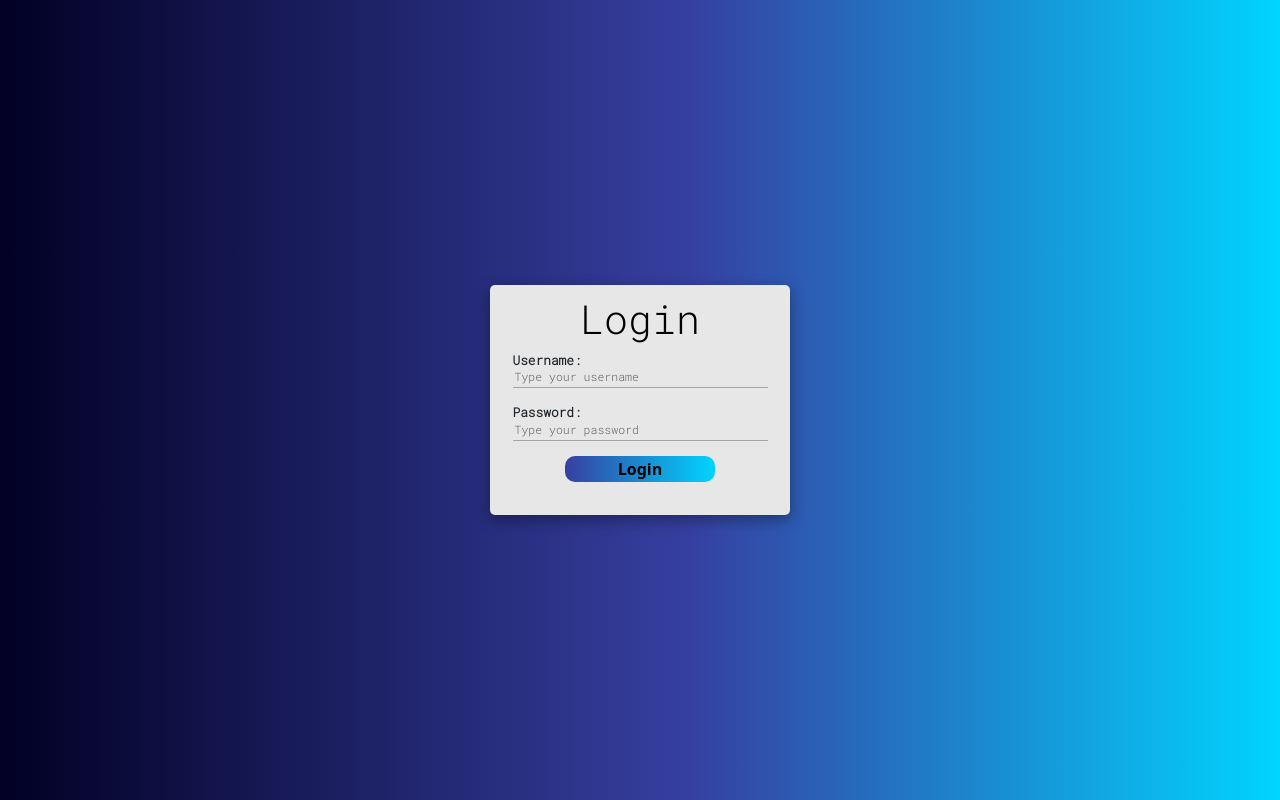
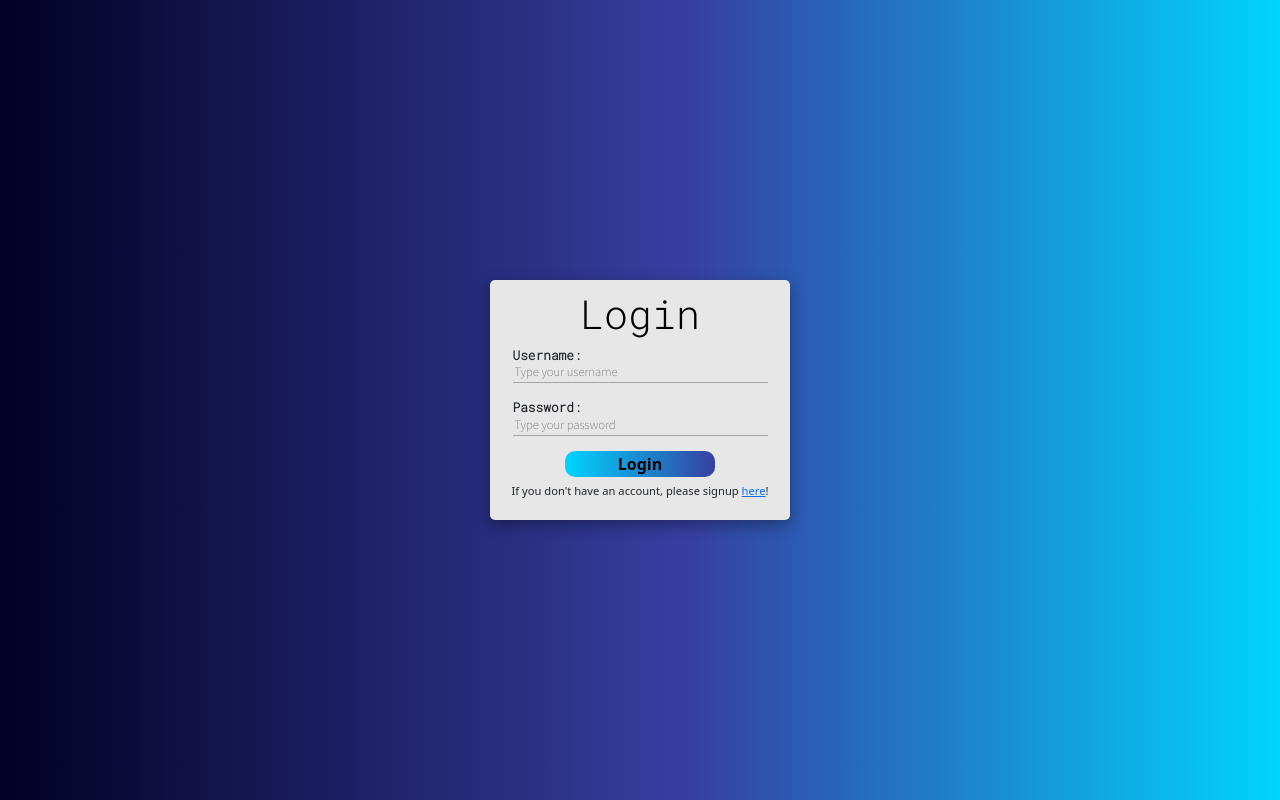
Before and after one commit to Isaac-r-Johnson/ChatE, a React (Create React App) app in the folder site/: page / in a window 1280 px wide. Built offline with nearby package versions, Linux system fonts and the light colour scheme.

Commit message:
Fix styling issues with login and signup page. Add signup redirect to login page.

```diff
--- a/site/public/index.html
+++ b/site/public/index.html
@@ -4,8 +4,11 @@
     <meta name="viewport" content="width=device-width, initial-scale=1.0">
     <link href="https://cdn.jsdelivr.net/npm/bootstrap@5.3.2/dist/css/bootstrap.min.css" rel="stylesheet" integrity="sha384-T3c6CoIi6uLrA9TneNEoa7RxnatzjcDSCmG1MXxSR1GAsXEV/Dwwykc2MPK8M2HN" crossorigin="anonymous">
     <link rel="preconnect" href="https://fonts.googleapis.com">
-<link rel="preconnect" href="https://fonts.gstatic.com" crossorigin>
-<link href="https://fonts.googleapis.com/css2?family=Roboto+Mono:wght@300&display=swap" rel="stylesheet">
+    <link rel="preconnect" href="https://fonts.gstatic.com" crossorigin>
+    <link href="https://fonts.googleapis.com/css2?family=Roboto+Mono:wght@300&display=swap" rel="stylesheet">
+    <link rel="preconnect" href="https://fonts.googleapis.com">
+    <link rel="preconnect" href="https://fonts.gstatic.com" crossorigin>
+    <link href="https://fonts.googleapis.com/css2?family=Noto+Sans+TC:wght@100&family=Roboto+Mono:wght@300&display=swap" rel="stylesheet">
     <link rel="stylesheet" href="style.css"/>
     <title>ChatE</title>
 </head>
--- a/site/public/style.css
+++ b/site/public/style.css
@@ -1,4 +1,4 @@
-/* Login Page */
+/* Login Page and SignUp Page */
 .login-page{
     background: rgb(2,0,36);
     background: linear-gradient(90deg, rgba(2,0,36,1) 0%, rgba(54,64,161,1) 54%, rgba(0,212,255,1) 100%);
@@ -16,7 +16,7 @@
 
 .login-form{
     width: 300px;
-    height: 230px;
+    height: 240px;
     background-color: #e7e7e7;
     border-radius: 5px;
     display: flex;
@@ -31,11 +31,16 @@
     font-family: 'Roboto Mono', monospace;
 }
 
-.login-form .form{
+.form{
     width: 100%;
     display: flex;
     flex-direction: column;
     align-items: center;
+}
+
+.form > p{
+    font-size: .7em;
+    margin-top: 6px;
 }
 
 .input{
@@ -68,7 +73,7 @@
     color: #636363;
     font-weight: 400;
     font-size: .9em;
-    font-family: 'Roboto Mono', monospace;
+    font-family: 'Noto Sans TC', sans-serif;
 }
 
 .input > input:focus {
@@ -83,17 +88,32 @@
     border: none;
     border-radius: 10px;
     background: rgb(2,0,36);
-    background: linear-gradient(90deg, rgba(2,0,36,1) 0%, rgba(54,64,161,1) 0%, rgba(0,212,255,1) 100%);
+    background: linear-gradient(-90deg, rgba(2,0,36,1) 0%, rgba(54,64,161,1) 0%, rgba(0,212,255,1) 100%);
     color: black;
     font-weight: 600;
 }
 
 .login-form .form > button:hover{
     background-color: rgb(2,0,36);
-    background: linear-gradient(-90deg, rgba(2,0,36,1) 0%, rgba(54,64,161,1) 0%, rgba(0,212,255,1) 100%);
+    background: linear-gradient(90deg, rgba(2,0,36,1) 0%, rgba(54,64,161,1) 0%, rgba(0,212,255,1) 100%);
 }
 
 .login-form .form > button:active{
     background-color: rgb(2,0,36);
-    background: linear-gradient(-90deg, rgb(0, 0, 3) 0%, rgb(44, 52, 129) 0%, rgb(0, 196, 235) 100%);
+    background: linear-gradient(90deg, rgb(0, 0, 3) 0%, rgb(44, 52, 129) 0%, rgb(0, 196, 235) 100%);
 }
+
+.signup-btn{
+    background: linear-gradient(90deg, rgba(2,0,36,1) 0%, rgba(54,64,161,1) 0%, rgba(0,212,255,1) 100%)!important;
+}
+
+.signup-btn:hover{
+    background: linear-gradient(-90deg, rgba(2,0,36,1) 0%, rgba(54,64,161,1) 0%, rgba(0,212,255,1) 100%)!important;
+}
+
+.signup-btn:active{
+    background: linear-gradient(-90deg, rgb(0, 0, 3) 0%, rgb(44, 52, 129) 0%, rgb(0, 196, 235) 100%)!important
+}
+
+
+/* Messaging Page */
--- a/site/src/pages/main.js
+++ b/site/src/pages/main.js
@@ -39,7 +39,7 @@ const Main  = (props) => {
     if (loggedIn){
         return (
             <div>
-                <h1>Main Page</h1>
+
             </div>
         );
     }
@@ -58,6 +58,7 @@ const Main  = (props) => {
                             <input onChange={event => UpdateFields(event, "pass")} value={pass} type="password" placeholder="Type your password"  name="password"/>
                         </div>
                         <button onClick={LoginUser}>Login</button>
+                        <p>If you don't have an account, please signup <a href="/signup">here</a>!</p>
                     </div>
                 </div>
             </div>
--- a/site/src/pages/signup.js
+++ b/site/src/pages/signup.js
@@ -20,12 +20,13 @@ const Signup  = (props) => {
             axios.post(props.apiUrl + "signup/", {usrn: usrn, pass: pass})
             .then(res => {
                 if (res.data === "OK"){
-                    window.location.href = props.siteUrl + "main/";
+                    window.location.href = props.siteUrl + "/";
                 }
                 else{
                     alert("Error!");
                 }
             })
+            .catch(e => {alert("Can't connect to server right now. Please try again later."); window.location.reload()});
         }
         else{
             alert("Please fill out all fields!")
@@ -45,7 +46,7 @@ const Signup  = (props) => {
                             <p>Password:</p>
                             <input onChange={event => UpdateFields(event, "pass")} value={pass} type="password" placeholder="Type your password"  name="password"/>
                         </div>
-                        <button onClick={SendNewUser}>SignUp</button>
+                        <button className='signup-btn' onClick={SendNewUser}>SignUp</button>
                     </div>
             </div>
         </div>
```
